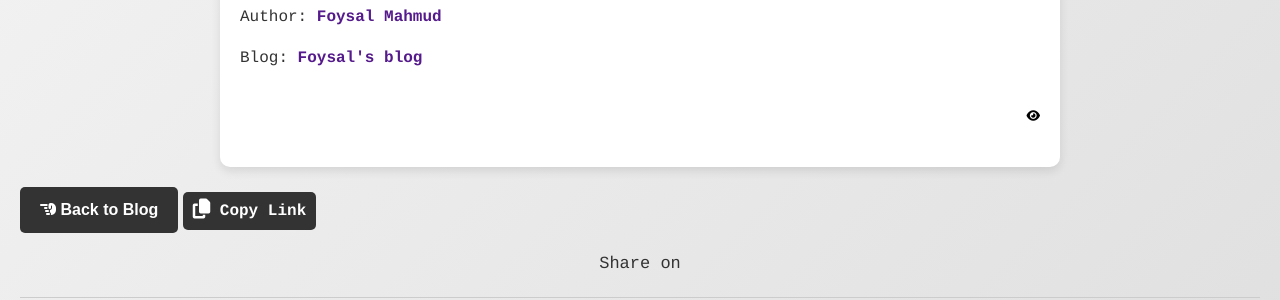
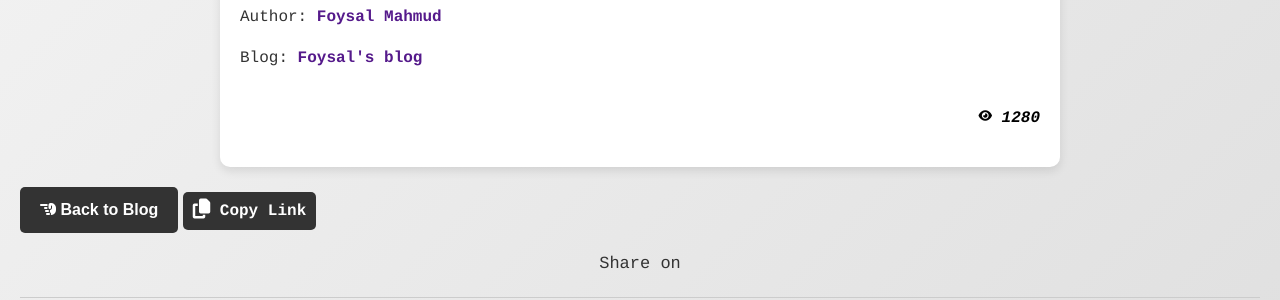
Before and after one commit to foysal1627/foysal1627.github.io, a Jekyll site: the page built from _posts/2025-03-19-Nuchuu&Anuu.md, in a window 1280 px wide. Shown: the part 422-722 px from the top of the page. Built offline with Jekyll 4.4.1, drawn with Linux system fonts in a browser that asks for light colours; our own code applies the rules of GitHub Pages for plain Markdown files.

Commit message:
Update 2025-03-19-Nuchuu&Anuu.md

```diff
--- a/_posts/2025-03-19-Nuchuu&Anuu.md
+++ b/_posts/2025-03-19-Nuchuu&Anuu.md
@@ -1,3 +1,9 @@
+---
+layout: post
+author: "Foysal"
+quote: 1280
+---
+
 ## Hamari Adhuri Kahani
 
 I'll write it soon..okay?🙂
```
